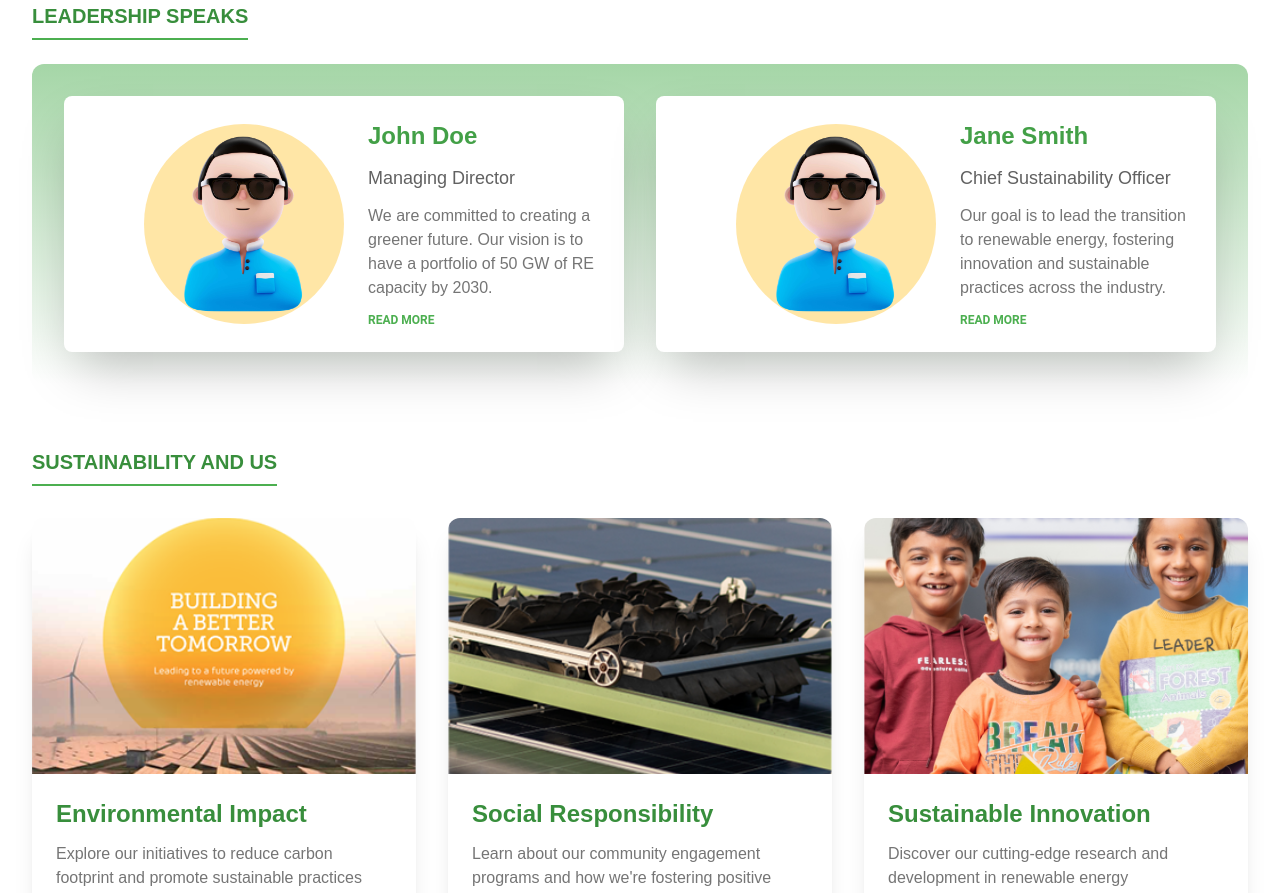
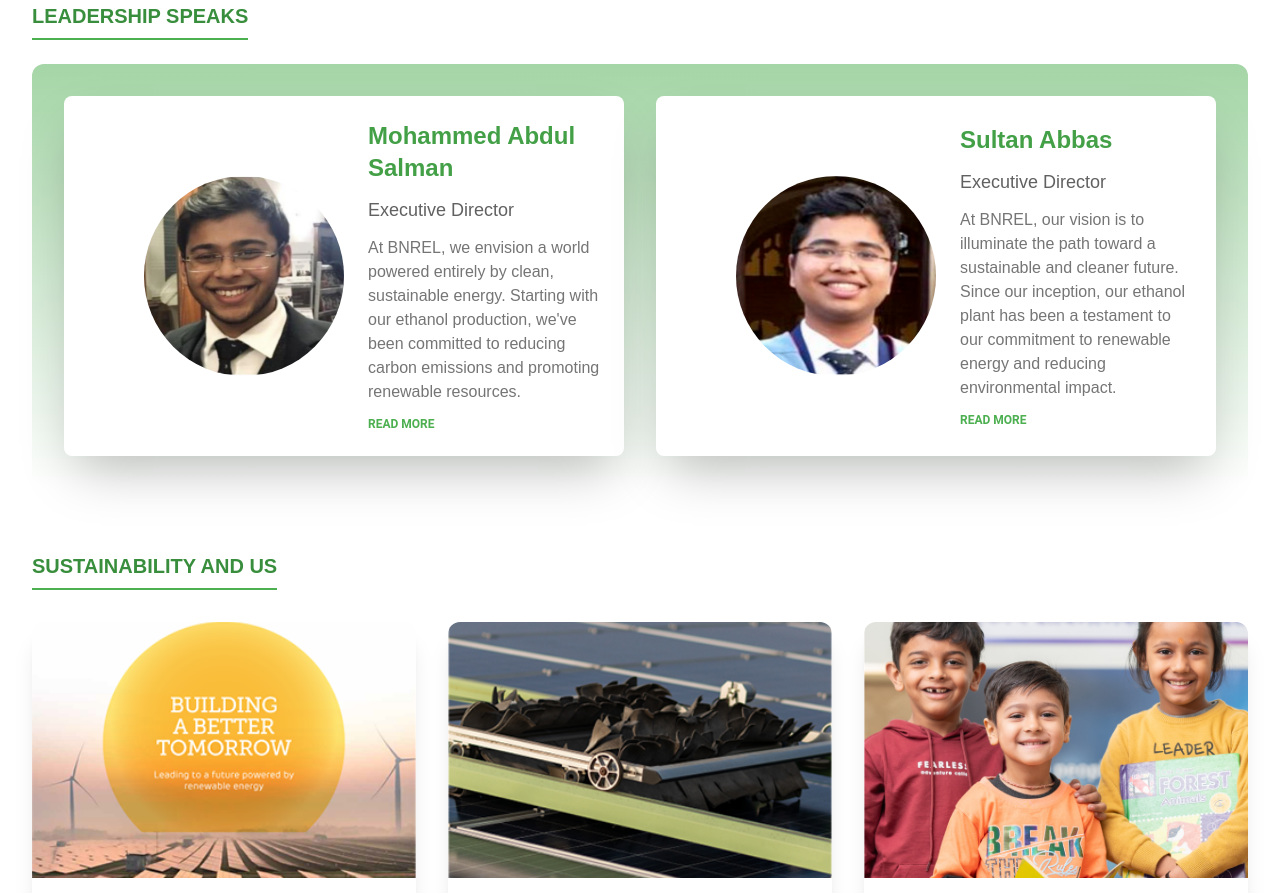
Before and after one commit to Neverm1ndEZ/binny, a Next.js app: page / in a window 1280 px wide. Shown: the part 2920-3813 px from the top of the page. Built offline with nearby package versions, Linux system fonts and the light colour scheme.

Commit message:
leadership-section-enhanced

```diff
--- a/src/app/components/Modal.tsx
+++ b/src/app/components/Modal.tsx
@@ -1,4 +1,4 @@
-"use client";
+import React from "react";
 import {
 	Button,
 	Dialog,
@@ -6,23 +6,61 @@ import {
 	DialogHeader,
 	Typography,
 } from "@material-tailwind/react";
-import React from "react";
 
-export function Modal({ buttonText }: { buttonText: string }) {
+interface ModalProps {
+	buttonText: string;
+	heading?: string;
+	message?: string | string[];
+}
+
+export function Modal({ buttonText, heading, message }: ModalProps) {
 	const [open, setOpen] = React.useState(false);
 
 	const handleOpen = () => setOpen(!open);
+
+	const defaultHeading = "Default Heading";
+	const defaultMessage = [
+		"This is a default message for the modal. You can replace it with your own content.",
+	];
+
+	const renderMessage = () => {
+		const messageContent = message || defaultMessage;
+		if (typeof messageContent === "string") {
+			return (
+				<Typography
+					className="font-normal"
+					placeholder=""
+					onPointerEnterCapture=""
+					onPointerLeaveCapture=""
+				>
+					{messageContent}
+				</Typography>
+			);
+		} else {
+			return messageContent.map((paragraph, index) => (
+				<Typography
+					key={index}
+					className="font-normal mb-4"
+					placeholder=""
+					onPointerEnterCapture=""
+					onPointerLeaveCapture=""
+				>
+					{paragraph}
+				</Typography>
+			));
+		}
+	};
 
 	return (
 		<>
 			<Button
 				onClick={handleOpen}
-				placeholder=""
-				onPointerEnterCapture={() => {}}
-				onPointerLeaveCapture={() => {}}
 				color="green"
 				variant="text"
-				className="p-0 hover:p-4 "
+				className="p-0 hover:p-4"
+				placeholder=""
+				onPointerEnterCapture=""
+				onPointerLeaveCapture=""
 			>
 				{buttonText}
 			</Button>
@@ -30,31 +68,31 @@ export function Modal({ buttonText }: { buttonText: string }) {
 				open={open}
 				handler={handleOpen}
 				placeholder=""
-				onPointerEnterCapture={() => {}}
-				onPointerLeaveCapture={() => {}}
+				onPointerEnterCapture=""
+				onPointerLeaveCapture=""
 			>
 				<div className="flex items-center justify-between">
 					<DialogHeader
 						className="flex flex-col items-start"
 						placeholder=""
-						onPointerEnterCapture={() => {}}
-						onPointerLeaveCapture={() => {}}
+						onPointerEnterCapture=""
+						onPointerLeaveCapture=""
 					>
 						<Typography
 							className="mb-1"
 							variant="h4"
 							placeholder=""
-							onPointerEnterCapture={() => {}}
-							onPointerLeaveCapture={() => {}}
+							onPointerEnterCapture=""
+							onPointerLeaveCapture=""
 						>
-							Long Modal
+							{heading || defaultHeading}
 						</Typography>
 					</DialogHeader>
 					<svg
 						xmlns="http://www.w3.org/2000/svg"
 						viewBox="0 0 24 24"
 						fill="currentColor"
-						className="mr-3 h-5 w-5"
+						className="mr-3 h-5 w-5 cursor-pointer"
 						onClick={handleOpen}
 					>
 						<path
@@ -67,48 +105,10 @@ export function Modal({ buttonText }: { buttonText: string }) {
 				<DialogBody
 					className="h-[42rem] overflow-scroll"
 					placeholder=""
-					onPointerEnterCapture={() => {}}
-					onPointerLeaveCapture={() => {}}
+					onPointerEnterCapture=""
+					onPointerLeaveCapture=""
 				>
-					<Typography
-						className="font-normal"
-						placeholder=""
-						onPointerEnterCapture={() => {}}
-						onPointerLeaveCapture={() => {}}
-					>
-						I&apos;ve always had unwavering confidence in my abilities, and I
-						believe our thoughts and self-perception are the primary forces that
-						shape us. Many people limit themselves by their own self-doubt,
-						slowing their progress. Fortunately, I was raised with the belief
-						that I could achieve anything.
-						<br />
-						<br />
-						As we journey through life, we often encounter challenges that
-						harden our hearts. Pain, insults, broken trust, and betrayal can
-						make us hesitant to help others. Love can lead to heartbreak, and
-						time can distance us from family. These experiences can gradually
-						erode our optimism.
-						<br /> <br />
-						Life doesn&apos;t always place us where we want to be. We grow, make
-						mistakes, and strive to express ourselves and fulfill our dreams. If
-						we&apos;re fortunate enough to participate in life&apos;s journey,
-						we should cherish every moment. Regrettably, some only recognize the
-						value of a moment after it&apos;s passed.
-						<br /> <br />
-						One thing I&apos;ve learned is that I can excel at anything I set my
-						mind to. My skill is my ability to learn. I&apos;m here to learn, to
-						grow, and to inspire others to do the same. Don&apos;t fear making
-						mistakes; they teach us far more than compliments ever will.
-						Ultimately, what truly matters is how our actions inspire and
-						motivate others. Some will be ignited by our endeavors, while others
-						may be offended—it&apos;s all part of the process. I&apos;m here to
-						pursue my dreams and encourage others to do the same.
-						<br /> <br />
-						Now is the time to embrace greatness without fear of judgment. Some
-						may resent those who shine brightly or stand out, but it&apos;s time
-						to be the best version of ourselves. Do you have faith in your
-						beliefs, even if you&apos;re the only one who does?
-					</Typography>
+					{renderMessage()}
 				</DialogBody>
 			</Dialog>
 		</>
--- a/src/app/components/homepage-components/Leadership.tsx
+++ b/src/app/components/homepage-components/Leadership.tsx
@@ -8,6 +8,7 @@ interface LeadershipCardProps {
 	position: string;
 	message: string;
 	imageSrc: string;
+	longMessage?: string[];
 }
 
 const LeadershipCard: React.FC<LeadershipCardProps> = ({
@@ -15,6 +16,7 @@ const LeadershipCard: React.FC<LeadershipCardProps> = ({
 	position,
 	message,
 	imageSrc,
+	longMessage,
 }) => (
 	<div className="lg:pl-20 flex flex-col sm:flex-row items-center gap-6 rounded-lg shadow-2xl p-6 bg-white">
 		<div className="relative w-[200px] h-[200px] flex-shrink-0">
@@ -30,7 +32,7 @@ const LeadershipCard: React.FC<LeadershipCardProps> = ({
 			<h2 className="text-2xl font-bold text-green-600">{name}</h2>
 			<h3 className="text-lg font-medium text-gray-700">{position}</h3>
 			<p className="text-base text-gray-600 max-w-md">{message}</p>
-			<Modal buttonText="Read More" />
+			<Modal buttonText="Read More" heading={name} message={longMessage} />
 		</div>
 	</div>
 );
@@ -45,16 +47,28 @@ export default function Leadership() {
 			</div>
 			<div className="w-full grid lg:grid-cols-2 gap-8 bg-gradient-to-b from-green-200 to-white rounded-xl p-8">
 				<LeadershipCard
-					name="John Doe"
-					position="Managing Director"
-					message="We are committed to creating a greener future. Our vision is to have a portfolio of 50 GW of RE capacity by 2030."
-					imageSrc="/dummy.jpg"
+					name="Mohammed Abdul Salman"
+					position="Executive Director"
+					message="At BNREL, we envision a world powered entirely by clean, sustainable energy. Starting with our ethanol production, we've been committed to reducing carbon emissions and promoting renewable resources."
+					imageSrc="/salman.png"
+					longMessage={[
+						"At BNREL, we envision a world powered entirely by clean, sustainable energy. Starting with our ethanol production, we've been committed to reducing carbon emissions and promoting renewable resources. Today, I am thrilled to share our bold vision to expand beyond ethanol into the realms of solar, wind, and hydrogen energy.",
+						"Our decision to venture into solar and wind power aligns with our mission to harness the natural, abundant resources around us. By investing in these technologies, we aim to provide reliable and affordable clean energy solutions that not only meet today's demands but also safeguard the environment for future generations.",
+						"Moreover, our exploration into hydrogen energy represents our commitment to pioneering the next frontier of clean fuel. Hydrogen holds immense potential as a zero-emission energy carrier, and we are dedicated to unlocking its possibilities to revolutionize industries and transportation.",
+						"BNREL stands at the cusp of a transformative journey. Together with our dedicated team and supportive community, we are poised to redefine the future of energy production. We invite you to join us as we forge a path toward a cleaner, more sustainable world.",
+					]}
 				/>
 				<LeadershipCard
-					name="Jane Smith"
-					position="Chief Sustainability Officer"
-					message="Our goal is to lead the transition to renewable energy, fostering innovation and sustainable practices across the industry."
-					imageSrc="/dummy.jpg"
+					name="Sultan Abbas"
+					position="Executive Director"
+					message="At BNREL, our vision is to illuminate the path toward a sustainable and cleaner future. Since our inception, our ethanol plant has been a testament to our commitment to renewable energy and reducing environmental impact."
+					imageSrc="/sultan.png"
+					longMessage={[
+						"At BNREL, our vision is to illuminate the path toward a sustainable and cleaner future. Since our inception, our ethanol plant has been a testament to our commitment to renewable energy and reducing environmental impact. Today, I am proud to announce our ambitious plans to expand our horizons into solar, wind, and hydrogen energy sectors.",
+						"We recognize that the future of energy lies in diversifying our renewable resources. By investing in solar and wind technologies, we aim to harness the natural power of the sun and wind to generate efficient, reliable, and eco-friendly energy solutions. These ventures not only align with our sustainability goals but also contribute to global efforts in combating climate change.",
+						"Our exploration into hydrogen energy represents our dedication to pioneering innovative solutions in the clean tech industry. Hydrogen holds immense potential as a zero-emission fuel, and we are eager to develop this technology to revolutionize energy consumption across various sectors.",
+						"BNREL stands at the forefront of an exciting transformation in energy production. We are committed to leading with integrity, innovation, and a steadfast dedication to environmental stewardship. We invite you to join us on this journey as we work together to power a brighter, cleaner future for all.",
+					]}
 				/>
 			</div>
 		</div>
```
Also changed, not shown: public/salman.png (added), public/sultan.png (added).
